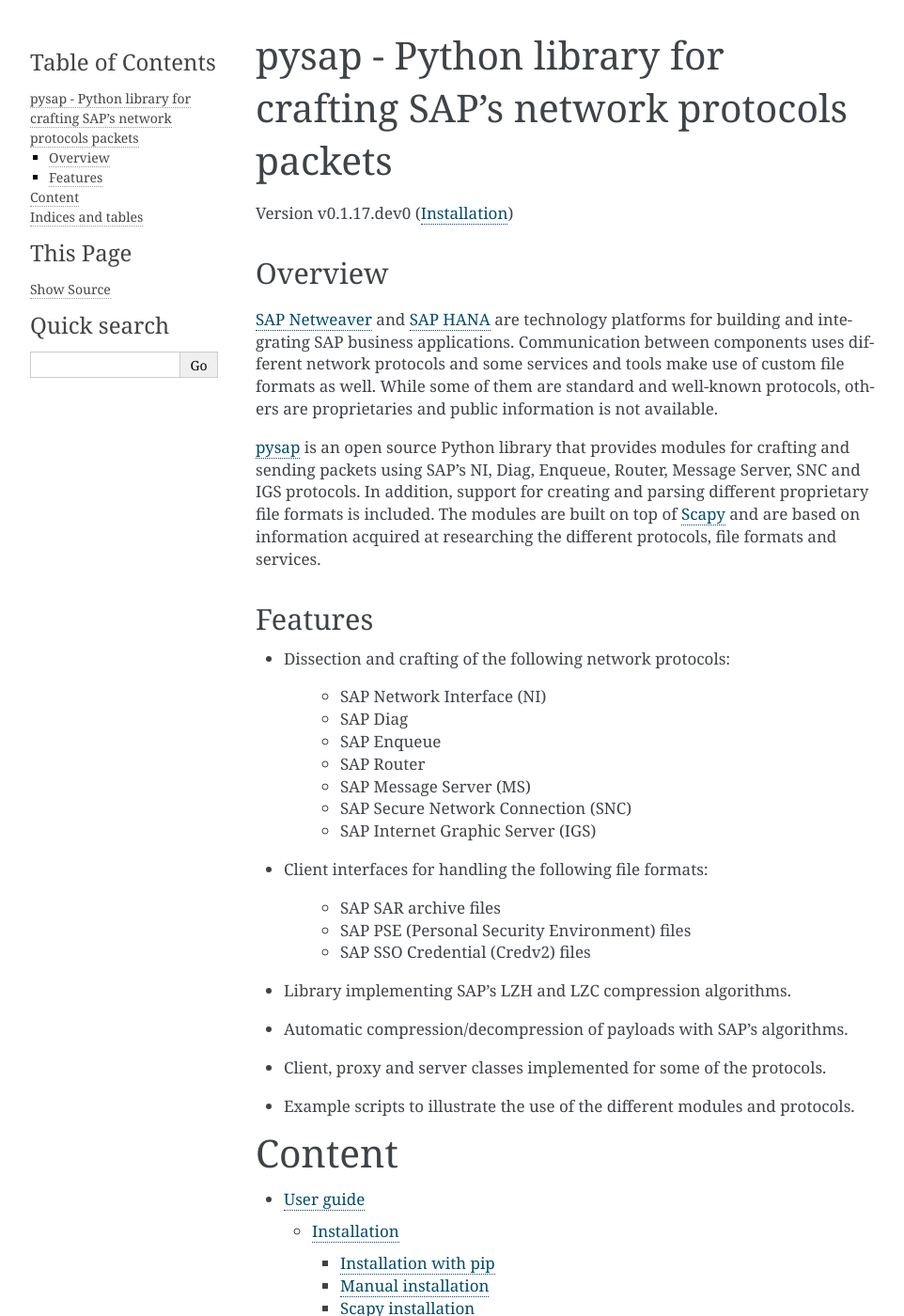
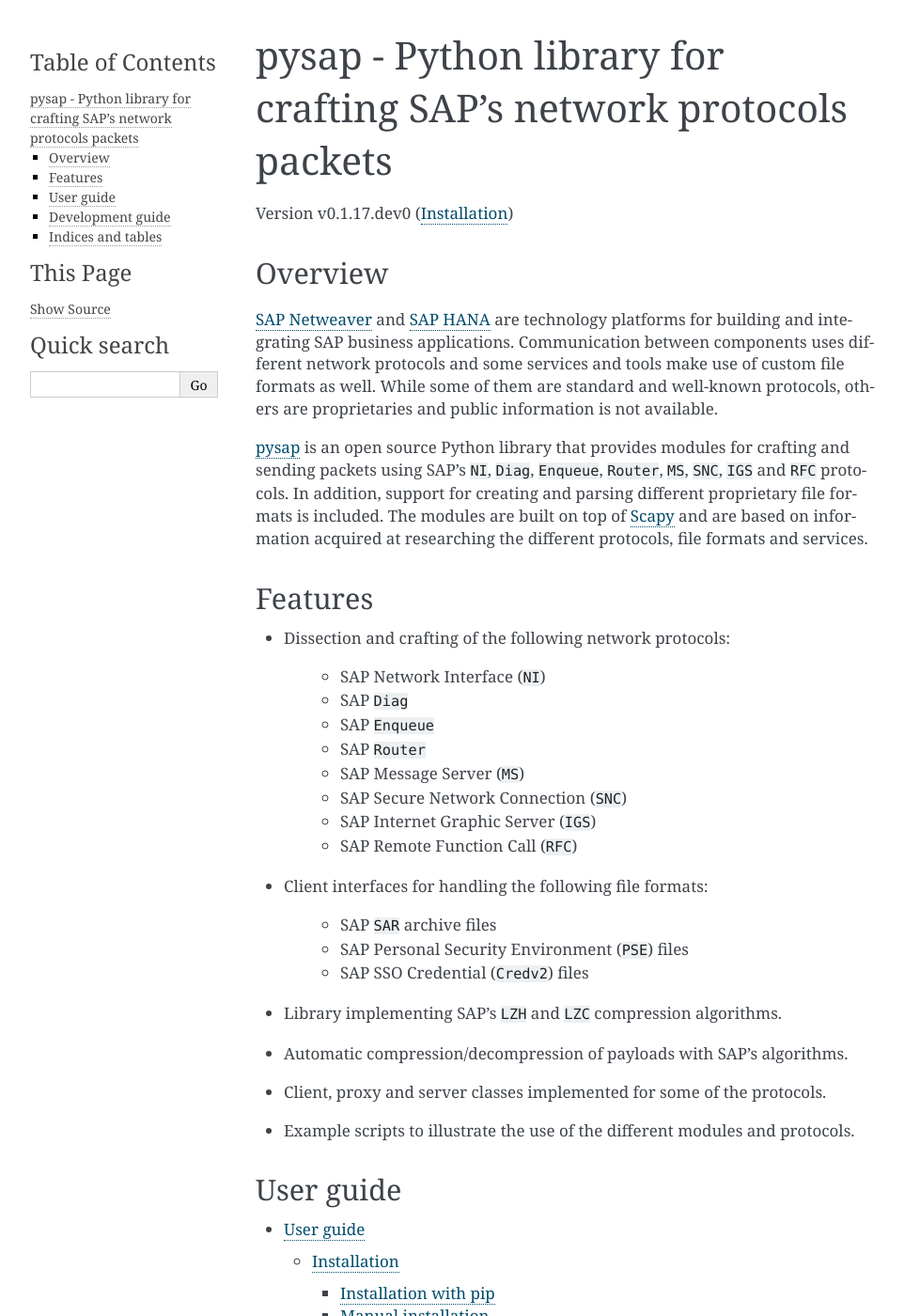
Before and after one commit to OWASP/pysap, a Sphinx documentation site: the page built from docs/index.rst, in a window 1280 px wide and 1400 px high. Shown: the whole window at 94% size, without its empty margins (148-1110 px from the left). Built offline with Sphinx 7.4.7, drawn with Linux system fonts in a browser that asks for light colours; pages that are not in the unit, such as notebooks, are missing from menus; some of the changed text lies outside the part shown.

```diff
--- a/docs/dev/index.rst
+++ b/docs/dev/index.rst
@@ -24,8 +24,8 @@
 
 The build process requires several packages and libraries to be available. The operative system libraries required are:
 
-* `pandoc`
-* A LaTex environment, for example `TexLive` on Linux or `MikTex` on Windows.
+* ``pandoc``
+* A LaTex environment, for example ``TexLive`` on Linux or ``MikTex`` on Windows.
 
 For example, installation on a Ubuntu box would require the following commands::
 
--- a/docs/index.rst
+++ b/docs/index.rst
@@ -21,10 +21,10 @@
 
 `pysap <https://www.secureauth.com/labs/open-source-tools/pysap>`_
 is an open source Python library that provides modules for crafting and sending packets
-using SAP's NI, Diag, Enqueue, Router, Message Server, SNC and IGS protocols. In addition,
-support for creating and parsing different proprietary file formats is included. The
-modules are built on top of `Scapy <https://scapy.net/>`_ and are
-based on information acquired at researching the different protocols, file formats
+using SAP's ``NI``, ``Diag``, ``Enqueue``, ``Router``, ``MS``, ``SNC``, ``IGS``
+and ``RFC`` protocols. In addition, support for creating and parsing different proprietary
+file formats is included. The modules are built on top of `Scapy <https://scapy.net/>`_ and
+are based on information acquired at researching the different protocols, file formats
 and services.
 
 
@@ -33,21 +33,22 @@
 
 * Dissection and crafting of the following network protocols:
 
-    * SAP Network Interface (NI)
-    * SAP Diag
-    * SAP Enqueue
-    * SAP Router
-    * SAP Message Server (MS)
-    * SAP Secure Network Connection (SNC)
-    * SAP Internet Graphic Server (IGS)
+    * SAP Network Interface (``NI``)
+    * SAP ``Diag``
+    * SAP ``Enqueue``
+    * SAP ``Router``
+    * SAP Message Server (``MS``)
+    * SAP Secure Network Connection (``SNC``)
+    * SAP Internet Graphic Server (``IGS``)
+    * SAP Remote Function Call (``RFC``)
 
 * Client interfaces for handling the following file formats:
 
-    * SAP SAR archive files
-    * SAP PSE (Personal Security Environment) files
-    * SAP SSO Credential (Credv2) files
+    * SAP ``SAR`` archive files
+    * SAP Personal Security Environment (``PSE``) files
+    * SAP SSO Credential (``Credv2``) files
 
-* Library implementing SAP's LZH and LZC compression algorithms.
+* Library implementing SAP's ``LZH`` and ``LZC`` compression algorithms.
 
 * Automatic compression/decompression of payloads with SAP's algorithms.
 
@@ -56,8 +57,8 @@
 * Example scripts to illustrate the use of the different modules and protocols.
 
 
-Content
-=======
+User guide
+----------
 
 .. toctree::
    :maxdepth: 3
@@ -66,14 +67,19 @@
    protocols/index
    fileformats/index
    examples/index
+
+Development guide
+-----------------
+
+.. toctree::
+   :maxdepth: 3
+
+   dev/index
    api/index
-   dev/index
-
-.. examples/examples
 
 
 Indices and tables
-==================
+------------------
 
 * :ref:`genindex`
 * :ref:`modindex`
--- a/docs/user/index.rst
+++ b/docs/user/index.rst
@@ -106,8 +106,10 @@
 performed by `Hans-Christian Esperer <https://github.com/hce>`_ and published in the
 `Hascar <https://github.com/VirtualForgeGmbH/hascar>`_ tool.
 
-Documentation on the SAP CAR file protocol is available in SAP's `Virus Scan Interface (NW-VSI) <ftp://ftp.sap.com/pub/icc/nw-vsi>`_
+Documentation on the SAP ``SAR`` archive file protocol is available in SAP's `Virus Scan Interface (NW-VSI) <ftp://ftp.sap.com/pub/icc/nw-vsi>`_
 `specification document <ftp://ftp.sap.com/pub/icc/nw-vsi/VSA-Specification.pdf>`_. An example implementation can be
 also found in the `Virus Scan Adapter SDK <ftp://ftp.sap.com/pub/icc/nw-vsi/VSA-SDK-2.0.zip>`_.
 
-Initial research about the IGS protocol was performed by Yvan Genuer and published in `SAP IGS : The 'vulnerable' forgotten component <https://www.troopers.de/troopers18/agenda/3r38lr/>`_.
+Initial research about the ``IGS`` protocol was performed by Yvan Genuer and published in `SAP IGS : The 'vulnerable' forgotten component <https://www.troopers.de/troopers18/agenda/3r38lr/>`_.
+
+Additional research about the Message Server (``MS``) and Remote Function Call (``RFC``) protocols was performed by Dmitry Chastuhin and Mathieu Geli and published in `(SAP) Gateway to Heaven <https://github.com/comaeio/OPCDE/tree/master/2019/Emirates/(SAP)%20Gateway%20to%20Heaven%20-%20Dmitry%20Chastuhin%2C%20Mathieu%20Geli>`_.
```
Also changed, not shown: ChangeLog.md (+3 -1 lines), README.md (+15 -14 lines).
